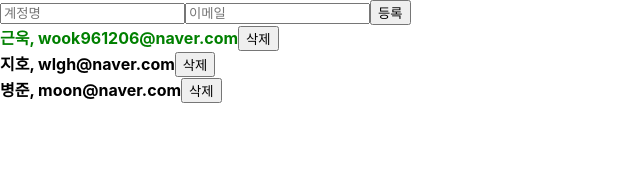
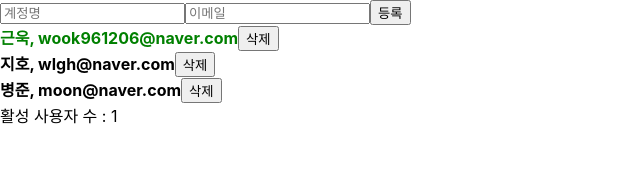
Before and after one commit to Kimgeunwook/React-study, a React (Create React App) app in the folder begin-react/: page / in a window 1280 px wide. Shown: the top 193 px of the page, without its empty margins (0-640 px from the left). Built offline with nearby package versions, Linux system fonts and the light colour scheme.

Commit message:
usememo(내가 원하는 배열 건드릴 때만 반응

```diff
--- a/begin-react/src/App.js
+++ b/begin-react/src/App.js
@@ -1,8 +1,11 @@
-import React, {useRef, useState}  from 'react';
+import React, {useRef, useState, useMemo}  from 'react';
 
 import UserList from './UserList.js';
 import CreateUser from './CreateUser.js';
-
+function countActiveUsers(users){
+  console.log('활성 사용자 수를 세는중...');
+  return users.filter(user => user.active).length;
+}
 function App() {
   const [inputs, setInputs] = useState({
       username:'',
@@ -69,8 +72,7 @@ const onToggle = id =>{
     : user
   ))
 }
-
-
+  const count = useMemo(() => countActiveUsers(users), [users]); //이 함수는 users가 바뀔때만 사용해 주겠다.
   return (
     <>
       <CreateUser
@@ -84,6 +86,7 @@ const onToggle = id =>{
       onRemove = {onRemove}
       onToggle = {onToggle}
       />
+      <div>활성 사용자 수 : {count}</div>
     </>
 
   )
```
